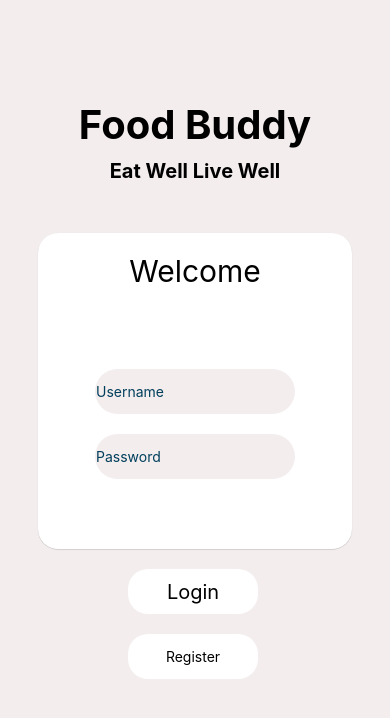
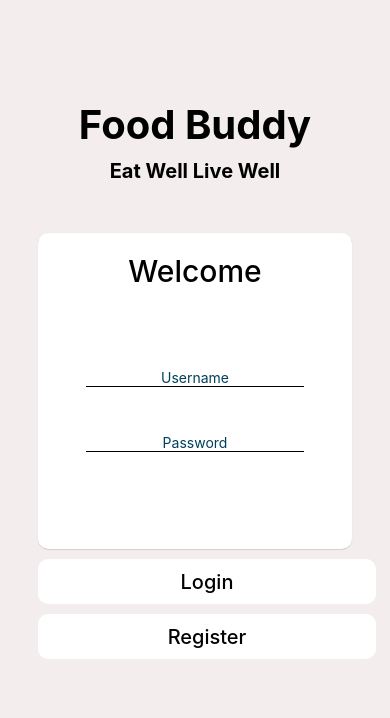
Before and after one commit to Jiajunn/CZ3002-Project, a React Native app in the folder FoodBuddy/: screen / in a window 390 px wide. Shown: the top 718 px of the page. Built offline with nearby package versions, Linux system fonts and the light colour scheme.

Commit message:
modify login screen

```diff
--- a/FoodBuddy/app/screens/LoginScreen.js
+++ b/FoodBuddy/app/screens/LoginScreen.js
@@ -1,4 +1,5 @@
 import * as React from "react";
+import { useState } from "react";
 import {
   Text,
   View,
@@ -17,6 +18,9 @@ import registerScreen3 from "./RegisterScreen3";
 import { useNavigation } from "@react-navigation/native";
 
 export default function LoginScreen(props) {
+  const [username, setUsername] = useState('');
+  const [password, setPassword] = useState('');
+
   return (
     <View style={styles.container}>
       <Text style={styles.paragraph}>Food Buddy</Text>
@@ -35,7 +39,7 @@ export default function LoginScreen(props) {
           alignItems: "center",
           marginLeft: 30,
           marginRight: 30,
-          borderRadius: 20,
+          borderRadius: 10,
           paddingBottom: 50,
         }}
       >
@@ -45,6 +49,7 @@ export default function LoginScreen(props) {
             fontSize: 30,
             textAlign: "center",
             marginBottom: 80,
+            fontWeight:500
           }}
         >
           Welcome
@@ -54,6 +59,8 @@ export default function LoginScreen(props) {
             style={styles.TextInput}
             placeholder="Username"
             placeholderTextColor="#003f5c"
+            value= {username}
+            onChangeText={setUsername}
           />
         </TouchableOpacity>
         <TouchableOpacity style={styles.inputView}>
@@ -61,6 +68,9 @@ export default function LoginScreen(props) {
             style={styles.TextInput}
             placeholder="Password"
             placeholderTextColor="#003f5c"
+            value={password}
+            onChangeText={setPassword}
+            secureTextEntry
           />
         </TouchableOpacity>
       </Card>
@@ -68,15 +78,15 @@ export default function LoginScreen(props) {
         style={styles.buttonn}
         onPress={() => (LoggedIn = true)}
       >
-        <Text style={{ textAlign: "centre", padding: 12, fontSize: 20 }}>
+        <Text style={{ textAlign: "centre", padding: 12, fontSize: 20, fontWeight:500}}>
           Login
         </Text>
       </TouchableOpacity>
       <TouchableOpacity
         style={styles.buttonn}
-        onPress={() => navigation.navigate("RegisterScreen1")}
+        onPress={() => navigation.navigate("RegisterScreen")}
       >
-        <Text>Register</Text>
+        <Text style={{ textAlign: "centre", padding: 12, fontSize: 20, fontWeight:500}}>Register</Text>
       </TouchableOpacity>
     </View>
   );
@@ -90,8 +100,6 @@ const styles = StyleSheet.create({
     padding: 8,
   },
   inputView: {
-    backgroundColor: "#F3EDED",
-    borderRadius: 30,
     width: 200,
     height: 45,
     marginBottom: 20,
@@ -104,18 +112,16 @@ const styles = StyleSheet.create({
     paddingBottom: 10,
   },
   TextInput: {
-    height: 50,
-    flex: 1,
-    padding: 10,
-    marginLeft: 20,
+    textAlign: "center",
+    borderBottomWidth: 1
   },
   buttonn: {
     alignItems: "center",
-    marginTop: 20,
-    marginLeft: 120,
+    marginTop: 10,
+    marginLeft: 30,
     marginRight: 30,
-    borderRadius: 20,
-    width: 130,
+    borderRadius: 10,
+    width: 338,
     height: 45,
     backgroundColor: "white",
     justifyContent: "center",
```
